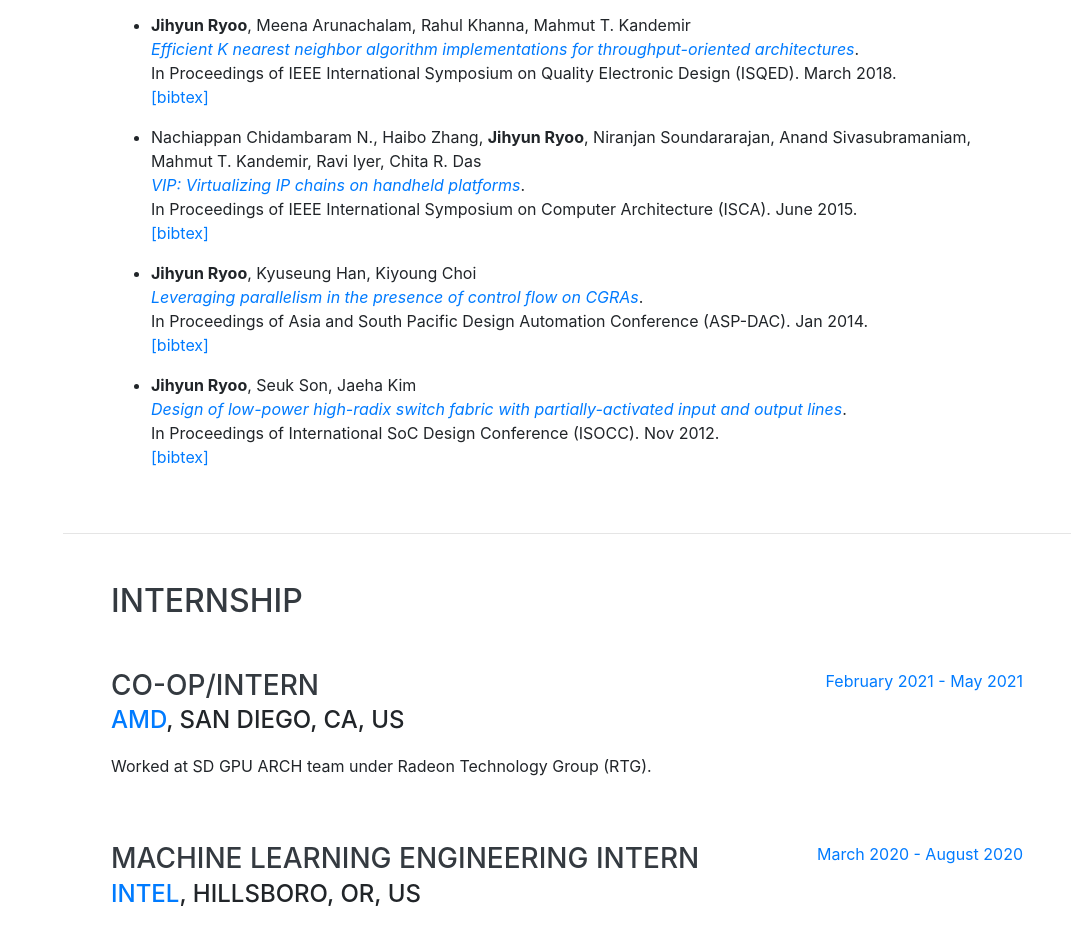
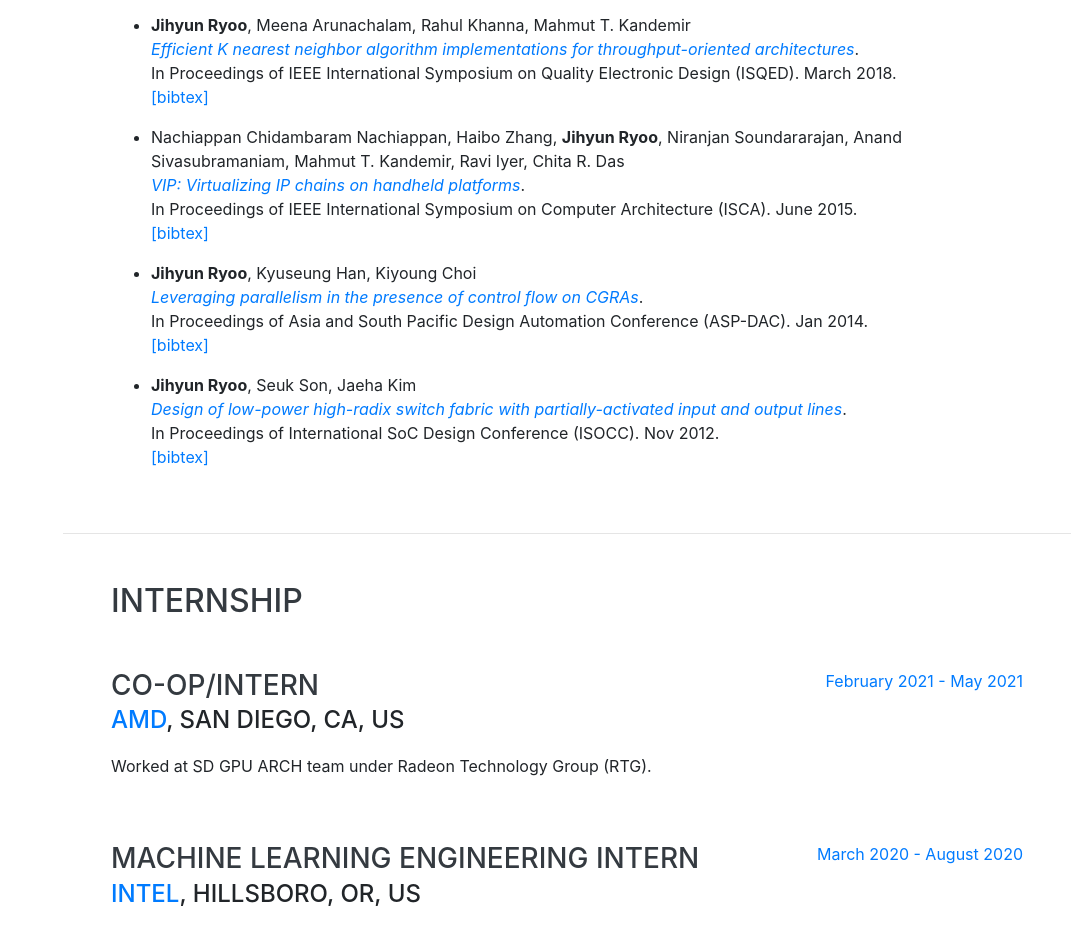
Before and after one commit to jihyun-r/jihyun-r.github.io, a website with bundled scripts: page index.html in a window 1280 px wide. Shown: the part 3524-4449 px from the top of the page, without its empty margins (209-1280 px from the left). Built offline with nearby package versions, Linux system fonts and the light colour scheme; a web font is replaced by a local one.

Commit message:
Update name

```diff
--- a/index.html
+++ b/index.html
@@ -236,7 +236,7 @@
 
 
 					<ul>
-					<li><p>Nachiappan Chidambaram N., Haibo Zhang, <b>Jihyun Ryoo</b>, Niranjan Soundararajan, Anand Sivasubramaniam, Mahmut T. Kandemir, Ravi Iyer, Chita R. Das<br>
+					<li><p>Nachiappan Chidambaram Nachiappan, Haibo Zhang, <b>Jihyun Ryoo</b>, Niranjan Soundararajan, Anand Sivasubramaniam, Mahmut T. Kandemir, Ravi Iyer, Chita R. Das<br>
 					<a href="https://ieeexplore.ieee.org/document/7284102" target="_blank"> <i>VIP: Virtualizing IP chains on handheld platforms</i></a>.
 					<br>
 					In Proceedings of IEEE International Symposium on Computer Architecture (ISCA). June 2015.
```
